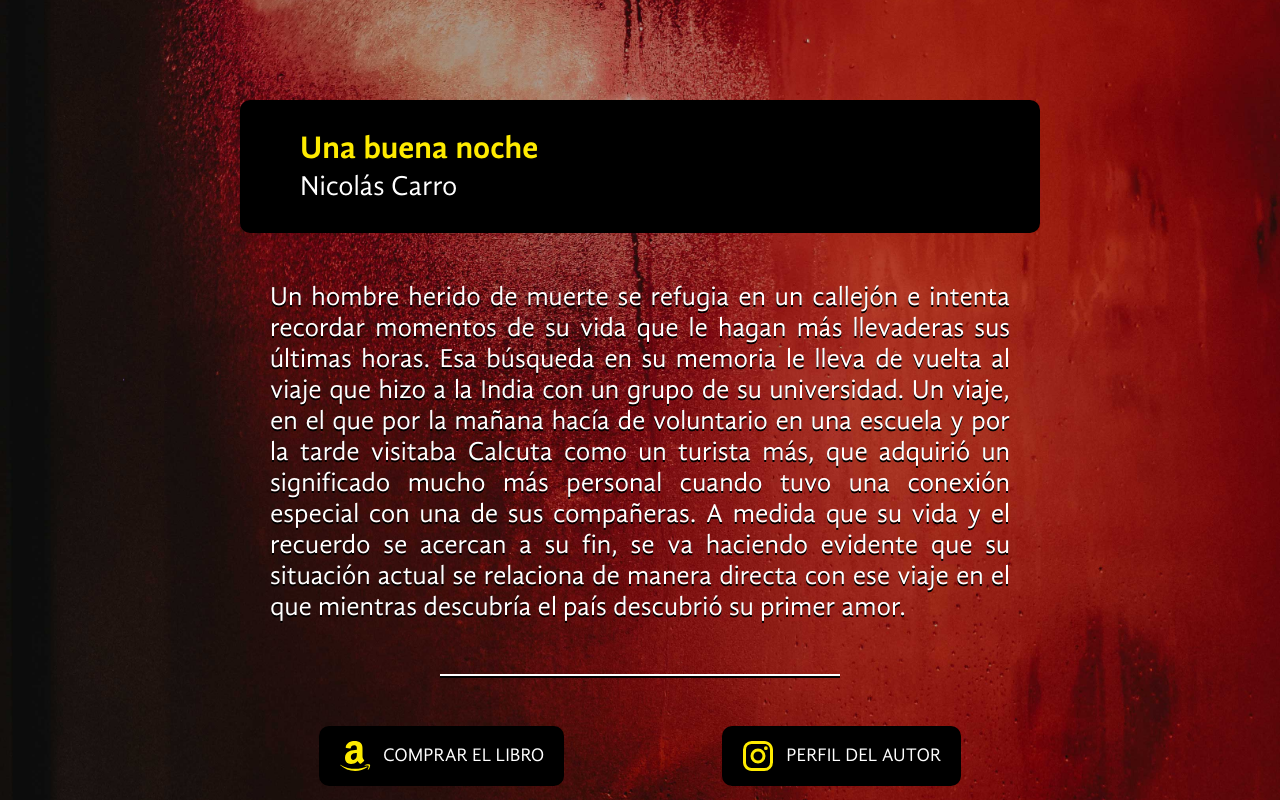
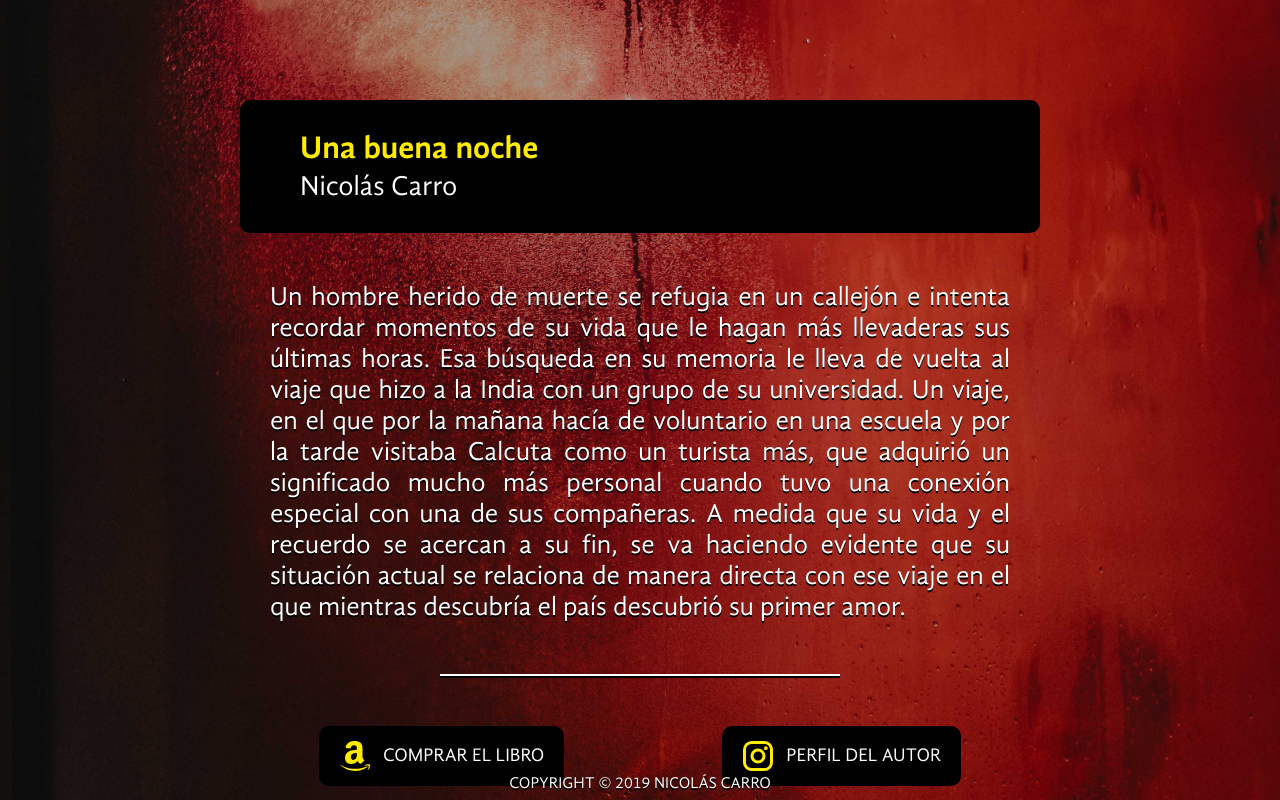
Before and after one commit to JaviToro/Una-Buena-Noche, a plain HTML site: page index.html in a window 1280 px wide. Drawn offline with Linux system fonts and the light colour scheme.

Commit message:
Added copyright

```diff
--- a/index.html
+++ b/index.html
@@ -63,4 +63,5 @@
             <p class="instagram-text">Perfil del autor</p>
         </div>
     </div>
+    <div id="copyright">Copyright © 2019 Nicolás Carro</div>
 </body>
--- a/style.css
+++ b/style.css
@@ -135,3 +135,17 @@ p {
 .amazon-text {
     margin-right: 20px;
 }
+
+#copyright {
+    color: #ffffff;
+    font-family: GandhiSansRegular;
+    text-transform: uppercase;
+    text-shadow: 0px 2px #000000;
+    width: 100%;
+    text-align: center;
+    position:fixed;
+    left:0px;
+    bottom:0px;
+    height: 25px;
+    width:100%;
+}
```
